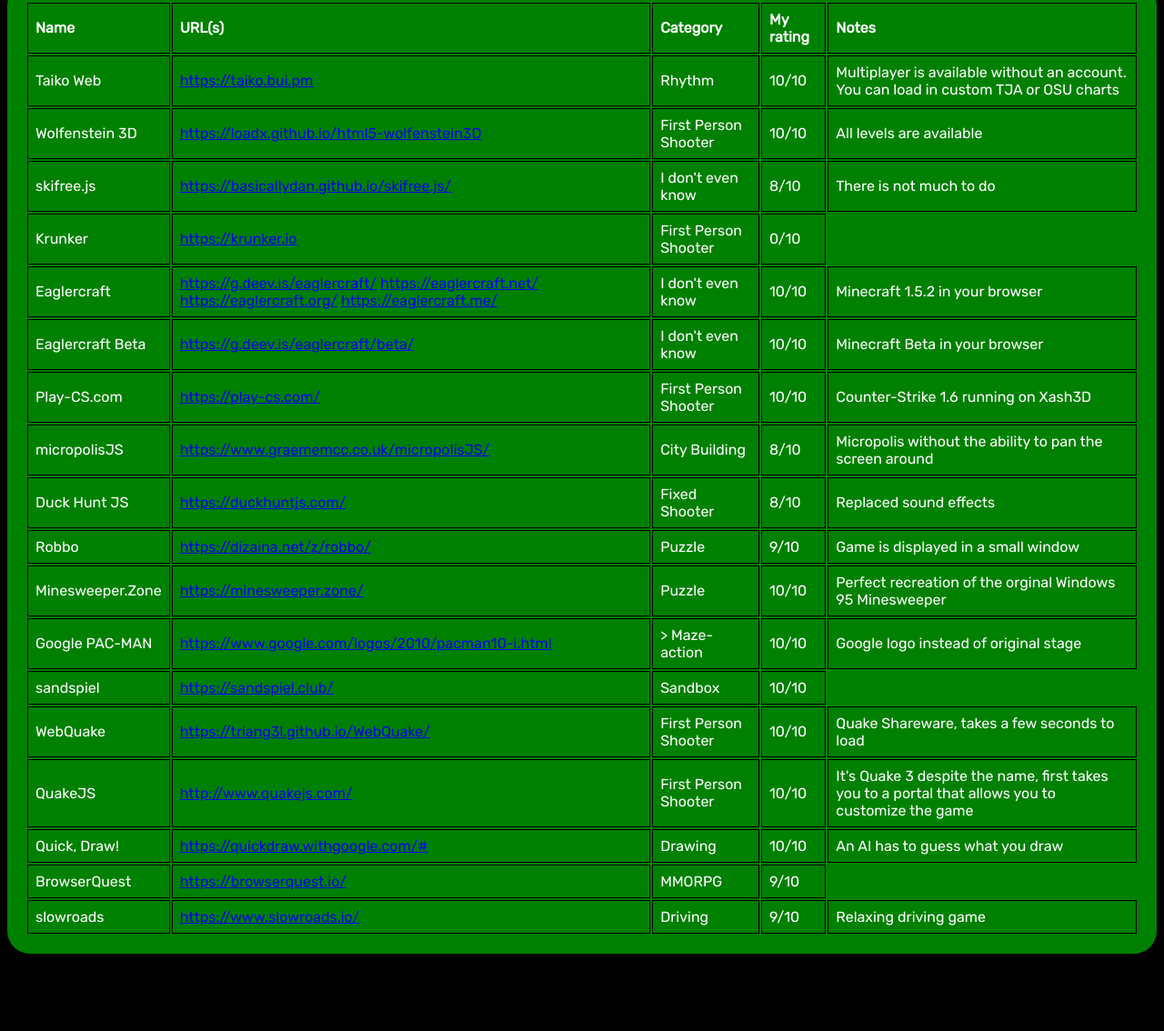
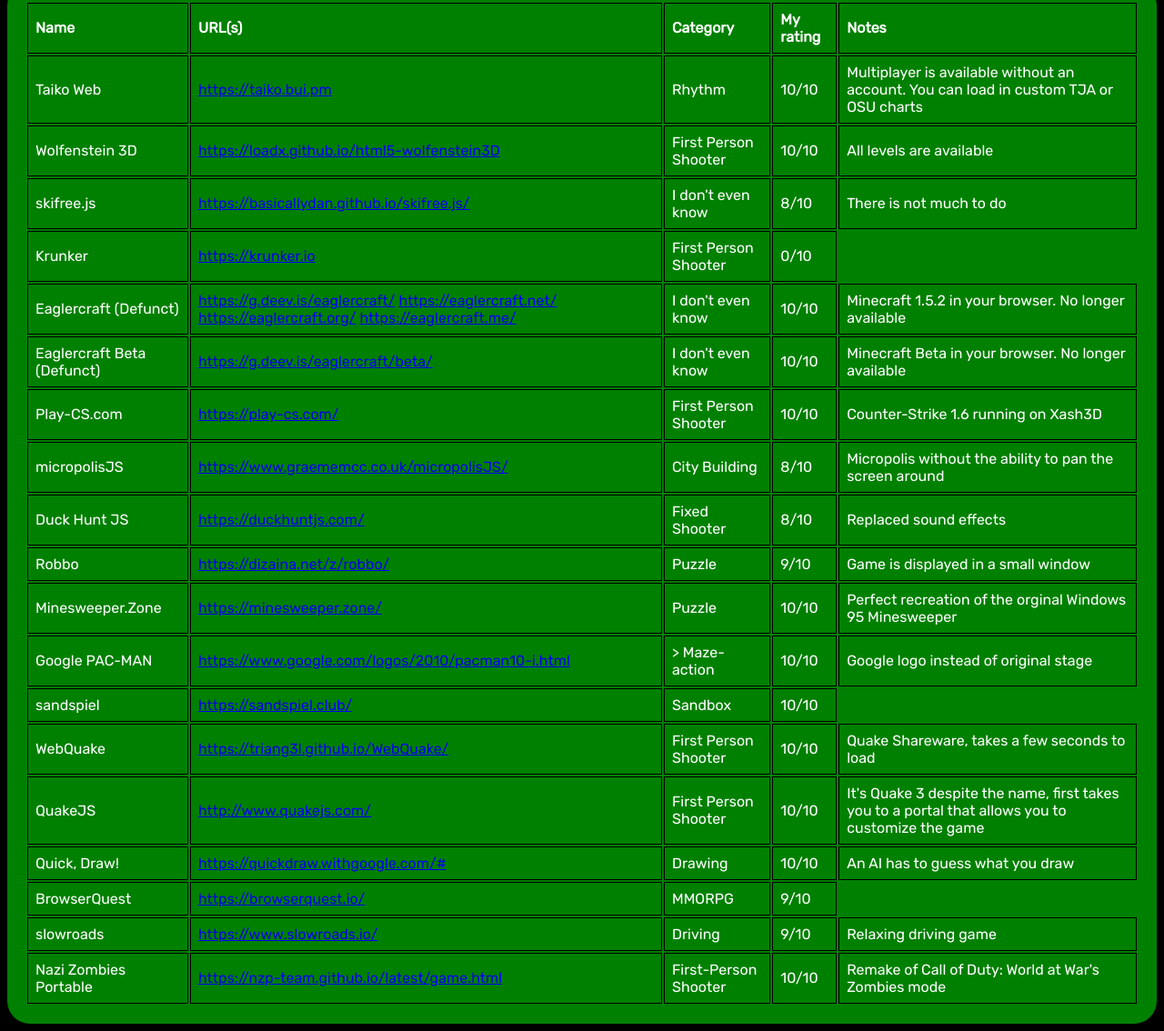
Before and after one commit to lambits/webgames, a plain HTML site: page index.html in a window 1280 px wide. Shown: the part 201-1335 px from the top of the page at 91% size. Before the commit the page ends 1258 px from the top, so only its background shows below. Drawn offline with Linux system fonts and the light colour scheme.

Commit message:
Update index.html

```diff
--- a/index.html
+++ b/index.html
@@ -81,7 +81,7 @@
                     <td>0/10</td>
                 </tr>
                 <tr>
-                    <td>Eaglercraft</td>
+                    <td>Eaglercraft (Defunct)</td>
                     <td>
                         <a href="https://g.deev.is/eaglercraft/">https://g.deev.is/eaglercraft/</a>
                         <a href="https://eaglercraft.net/">https://eaglercraft.net/</a>
@@ -90,16 +90,16 @@
                     </td>
                     <td>I don't even know</td>
                     <td>10/10</td>
-                    <td>Minecraft 1.5.2 in your browser</td>
+                    <td>Minecraft 1.5.2 in your browser. No longer available</td>
                 </tr>
                 <tr>
-                    <td>Eaglercraft Beta</td>
+                    <td>Eaglercraft Beta (Defunct)</td>
                     <td>
                         <a href="https://g.deev.is/eaglercraft/beta/">https://g.deev.is/eaglercraft/beta/</a>
                     </td>
                     <td>I don't even know</td>
                     <td>10/10</td>
-                    <td>Minecraft Beta in your browser</td>
+                    <td>Minecraft Beta in your browser. No longer available</td>
                 </tr>
                 <tr>
                     <td>Play-CS.com</td>
@@ -207,6 +207,15 @@
                     <td>9/10</td>
                     <td>Relaxing driving game</td>
                 </tr>
+                <tr>
+                    <td>Nazi Zombies Portable</td>
+                    <td>
+                        <a href="https://nzp-team.github.io/latest/game.html">https://nzp-team.github.io/latest/game.html</a>
+                    </td>
+                    <td>First-Person Shooter</td>
+                    <td>10/10</td>
+                    <td>Remake of Call of Duty: World at War's Zombies mode</td>
+                </tr>
             </table>
         </section>
     </body>
```
